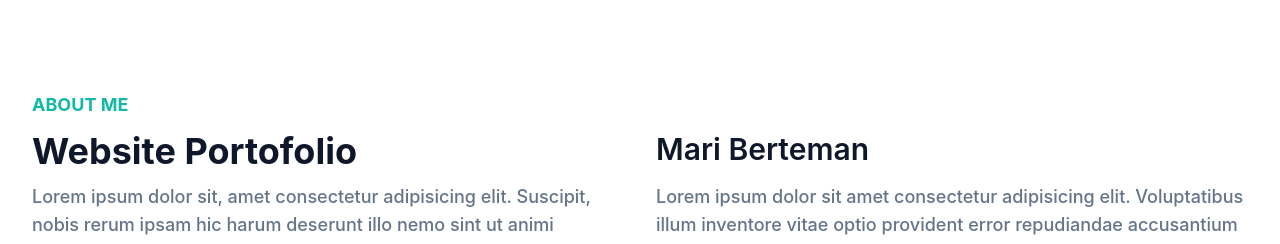
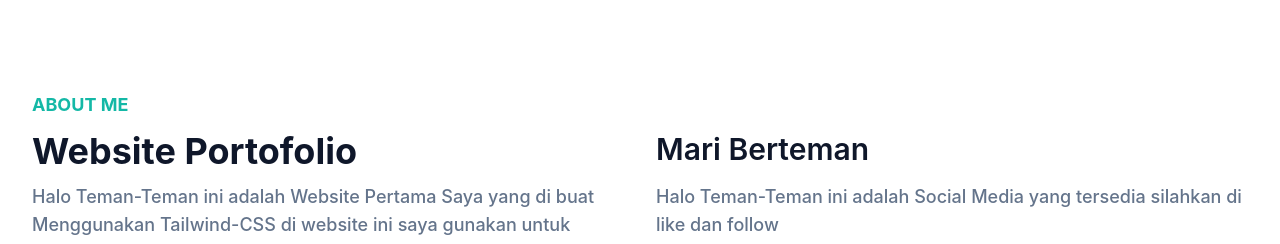
Before and after one commit to Vectus86/Portofolio-Tailwind-CSS, a website: page index.html in a window 1280 px wide. Shown: the part 799-1043 px from the top of the page. Drawn offline with Linux system fonts and the light colour scheme.

Commit message:
update 12

```diff
--- a/index.html
+++ b/index.html
@@ -108,12 +108,13 @@
             <h4 class="mb-3 text-lg font-bold uppercase text-primary">About Me</h4>
             <h2 class="mb-3 max-w-md text-3xl font-bold text-dark dark:text-white lg:text-4xl">Website Portofolio</h2>
             <p class="max-w-xl text-base font-medium text-secondary lg:text-lg">
-              Lorem ipsum dolor sit, amet consectetur adipisicing elit. Suscipit, nobis rerum ipsam hic harum deserunt illo nemo sint ut animi aliquam alias perferendis molestiae iusto.
+              Halo Teman-Teman ini adalah Website Pertama Saya yang di buat Menggunakan Tailwind-CSS di website ini saya gunakan untuk menampilkan berita terkini, client yang sudah pernah bekerja sama dan juga hasil project yang saya pernah
+              buat. Masih banyak kekurangan yang ada karena saya masih terus belajar untuk mengembangkannya.
             </p>
           </div>
           <div class="w-full px-4 lg:w-1/2">
             <h3 class="mb-4 text-2xl font-semibold text-dark dark:text-white lg:pt-10 lg:text-3xl">Mari Berteman</h3>
-            <p class="mb-6 text-base font-medium text-secondary lg:text-lg">Lorem ipsum dolor sit amet consectetur adipisicing elit. Voluptatibus illum inventore vitae optio provident error repudiandae accusantium quod!</p>
+            <p class="mb-6 text-base font-medium text-secondary lg:text-lg">Halo Teman-Teman ini adalah Social Media yang tersedia silahkan di like dan follow</p>
             <div class="flex items-center">
               <!-- Instagram -->
               <a
```
